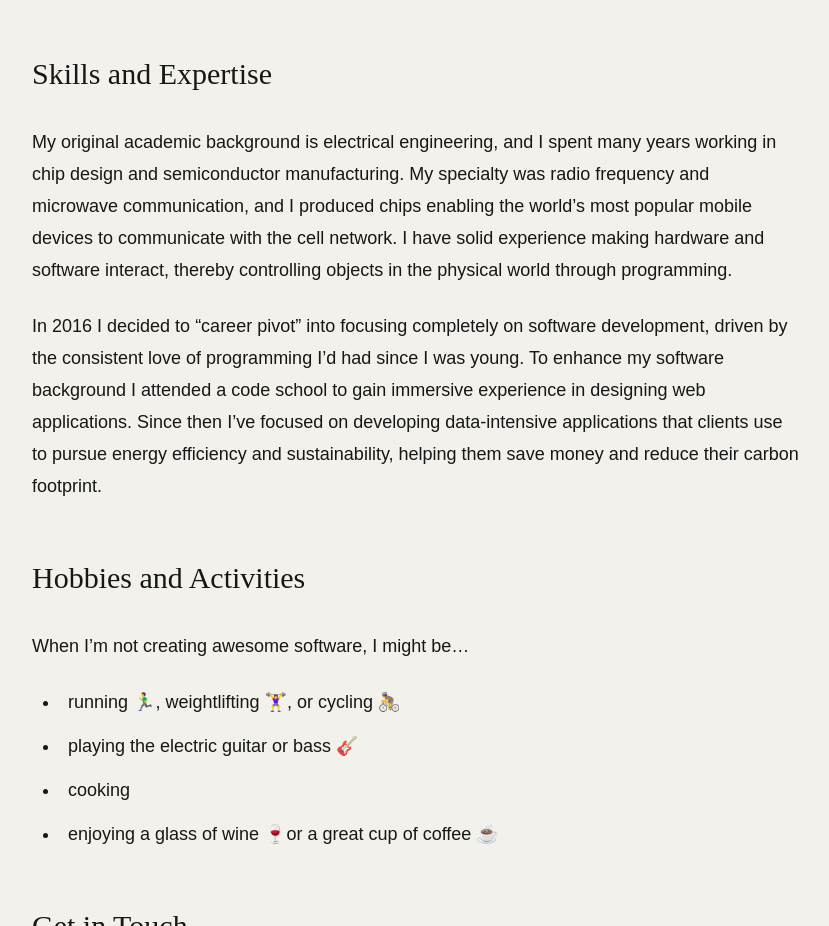
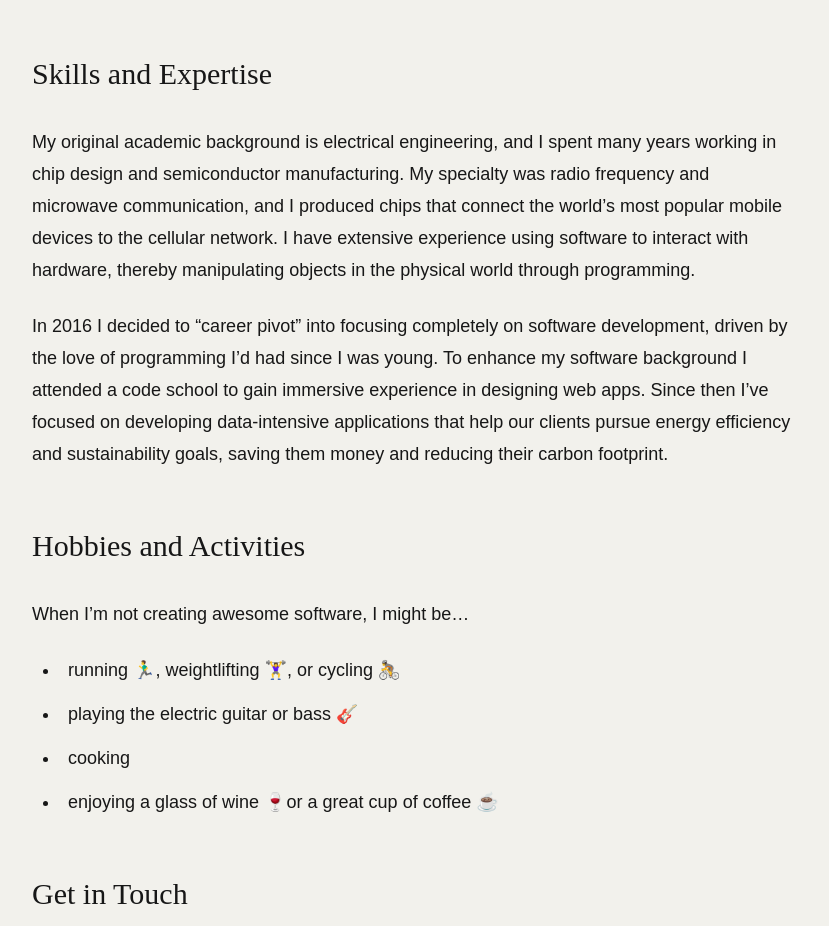
Before and after one commit to markgreenwood/markgreenwood.github.io, an Astro site: page /about in a window 1280 px wide. Shown: the part 1404-2330 px from the top of the page, without its empty margins (224-1053 px from the left). Built offline with nearby package versions, Linux system fonts and the light colour scheme; Astro itself is replaced by a stand-in of ours; a web font is replaced by a local one.

Commit message:
Content changes

```diff
--- a/src/content/pages/about.md
+++ b/src/content/pages/about.md
@@ -17,14 +17,14 @@ seo:
 
 My original academic background is electrical engineering, and I spent many years
 working in chip design and semiconductor manufacturing. My specialty was radio frequency and
-microwave communication, and I produced chips enabling the world's most popular
-mobile devices to communicate with the cell network. I have solid experience making
-hardware and software interact, thereby controlling objects in the physical world through programming.
+microwave communication, and I produced chips that connect the world's most popular
+mobile devices to the cellular network. I have extensive experience using software
+to interact with hardware, thereby manipulating objects in the physical world through programming.
 
-In 2016 I decided to "career pivot" into focusing completely on software development, driven by the consistent
+In 2016 I decided to "career pivot" into focusing completely on software development, driven by the
 love of programming I'd had since I was young. To enhance my software background I attended a code school
-to gain immersive experience in designing web applications. Since then I've focused on developing data-intensive applications that
-clients use to pursue energy efficiency and sustainability, helping them save money and reduce their carbon footprint.
+to gain immersive experience in designing web apps. Since then I've focused on developing data-intensive applications
+that help our clients pursue energy efficiency and sustainability goals, saving them money and reducing their carbon footprint.
 
 ## Hobbies and Activities
 When I'm not creating awesome software, I might be...
--- a/src/data/site-config.ts
+++ b/src/data/site-config.ts
@@ -95,7 +95,7 @@ const siteConfig: SiteConfig = {
     ],
     hero: {
         title: 'Musings on all things software engineering...',
-        text: "I'm **Mark Greenwood**, a software engineer promoting energy efficiency and environmental sustainability. Feel free to explore some of my coding endeavors on <a href='https://github.com/markgreenwood'>GitHub</a> or follow me on <a href='https://bsky.app/'>Bluesky</a>.",
+        text: "I'm **Mark Greenwood**, a software engineer building tools that support energy efficiency and environmental sustainability. Feel free to explore some of my coding endeavors on <a href='https://github.com/markgreenwood'>GitHub</a> or follow me on <a href='https://bsky.app/'>Bluesky</a>.",
         image: {
             src: '/Mark_at_desk.jpg',
             alt: 'A person sitting at a desk in front of a computer'
```
